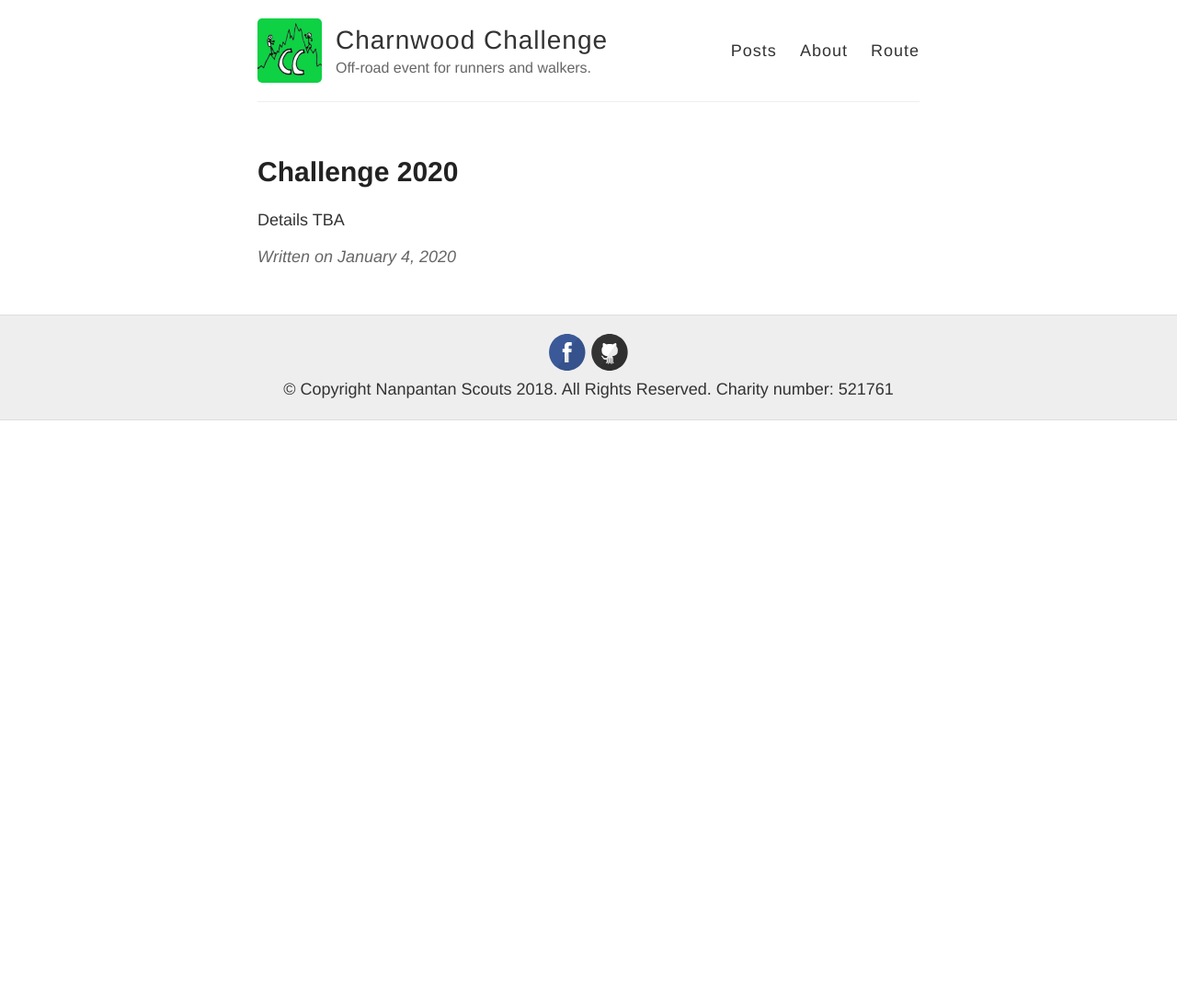
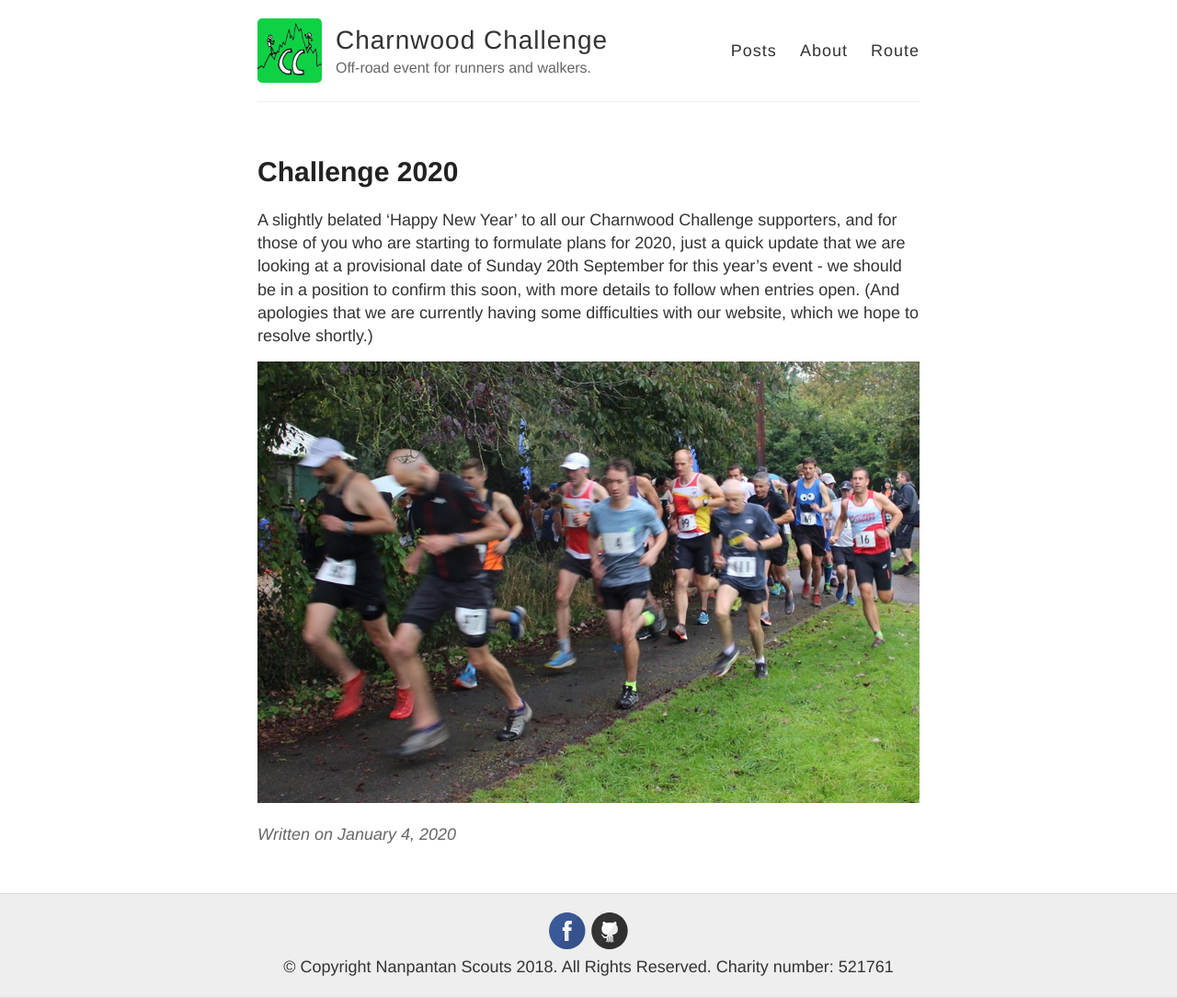
Before and after one commit to Charnwood-Challenge/Charnwood-Challenge.github.io, a Jekyll site: the page built from _posts/2020-01-04-Charnwood Challenge 2020.md, in a window 1280 px wide. Shown: the whole page at 92% size. Built offline with Jekyll 4.4.1, drawn with Linux system fonts in a browser that asks for light colours; before the commit the page ends 900 px from its top, so only the background shows below that.

Commit message:
Update 2020-01-04-Charnwood Challenge 2020.md

```diff
--- a/_posts/2020-01-04-Charnwood Challenge 2020.md
+++ b/_posts/2020-01-04-Charnwood Challenge 2020.md
@@ -3,4 +3,7 @@ layout: post
 title: Challenge 2020
 ---
 
-Details TBA
+A slightly belated 'Happy New Year' to all our Charnwood Challenge supporters, and for those of you who are starting to formulate plans for 2020, just a quick update that we are looking at a provisional date of Sunday 20th September for this year's event - we should be in a position to confirm this soon, with more details to follow when entries open.
+(And apologies that we are currently having some difficulties with our website, which we hope to resolve shortly.)
+
+![Runners](/images/post1.jpg)
```
